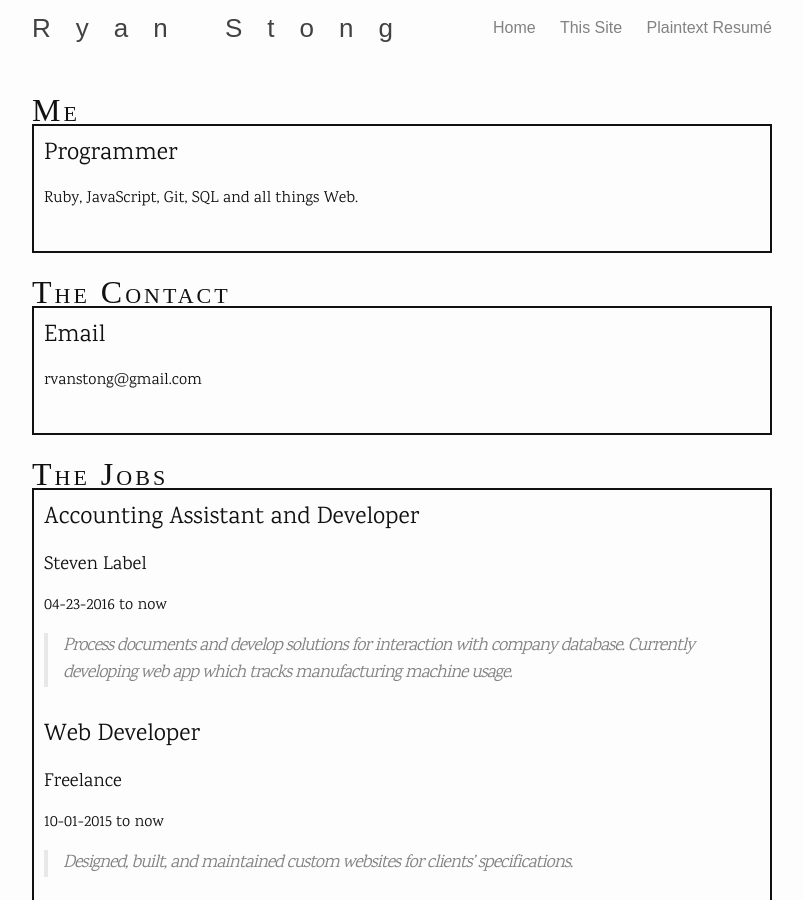
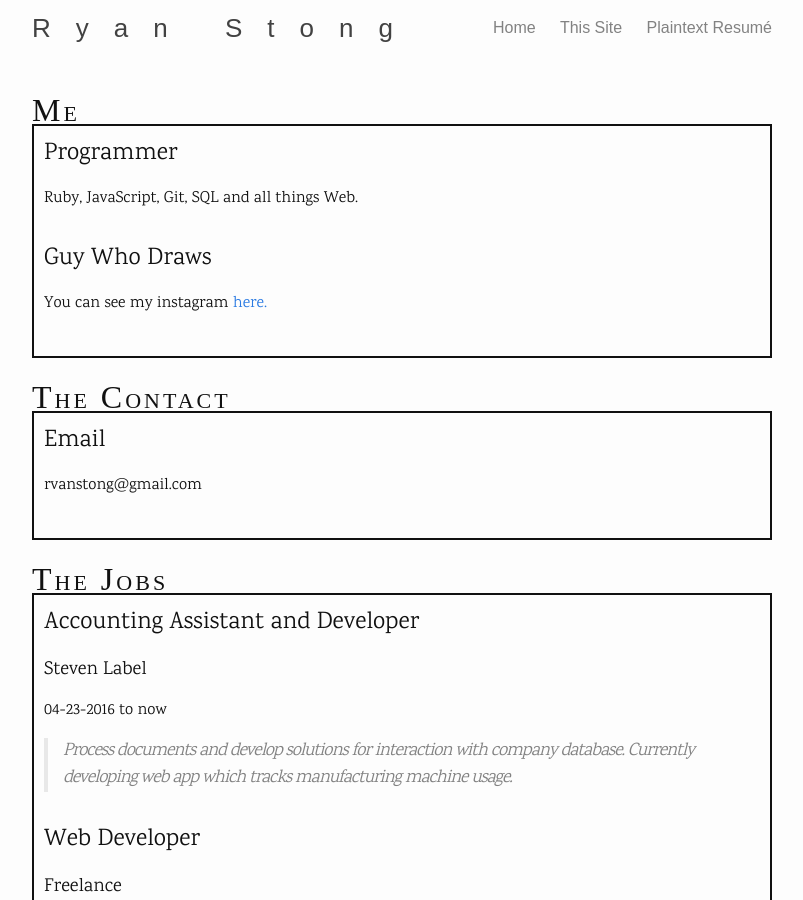
Before and after one commit to descartez/descartez.github.io, a Jekyll site: the page built from index.html, in a window 1280 px wide and 900 px high. Shown: the whole window, without its empty margins (238-1041 px from the left). Built offline with Jekyll 4.4.1, drawn with Linux system fonts in a browser that asks for light colours; some web fonts are replaced.

Commit message:
adds in instagram link

```diff
--- a/index.html
+++ b/index.html
@@ -9,6 +9,10 @@ layout: default
     <li>
       <h2>Programmer</h2>
       <p>Ruby, JavaScript, Git, SQL and all things Web.</p>
+    </li>
+    <li>
+      <h2>Guy Who Draws</h2>
+      <p>You can see my instagram <a href="https://www.instagram.com/_dezdraws/?hl=en">here.</a></p>
     </li>
   </ul>
 
```
